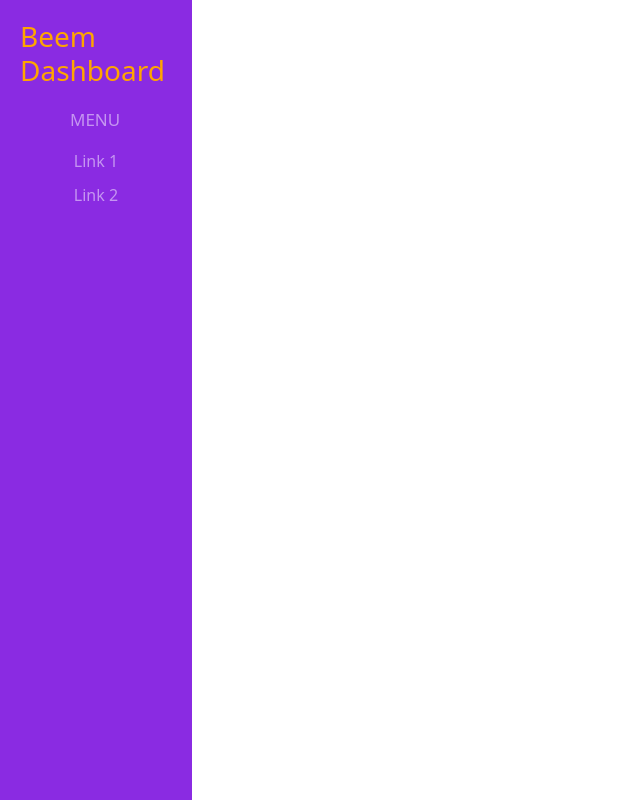
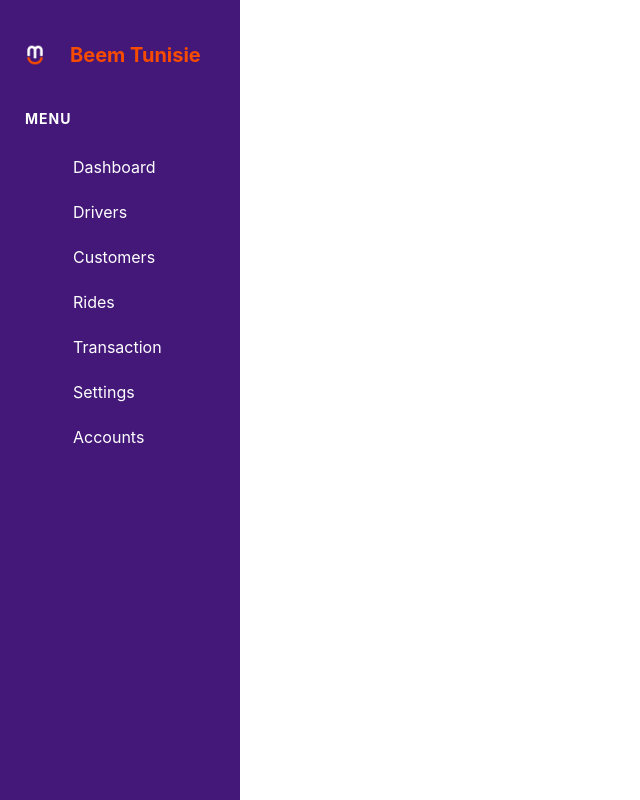
Before and after one commit to dalisaid/Dashboard-Beem, a React (Create React App) app: page / in a window 1280 px wide. Shown: the whole page, without its empty margins (0-640 px from the left). Built offline with nearby package versions, Linux system fonts and the light colour scheme.

Commit message:
Modification front end sidebar

```diff
--- a/package.json
+++ b/package.json
@@ -3,12 +3,18 @@
   "version": "0.1.0",
   "private": true,
   "dependencies": {
+    "@ant-design/icons": "^5.3.5",
+    "@fortawesome/fontawesome-svg-core": "^6.5.1",
+    "@fortawesome/free-solid-svg-icons": "^6.5.1",
+    "@fortawesome/react-fontawesome": "^0.2.0",
     "@testing-library/jest-dom": "^5.17.0",
     "@testing-library/react": "^13.4.0",
     "@testing-library/user-event": "^13.5.0",
+    "lucide-react": "^0.363.0",
     "react": "^18.2.0",
     "react-bootstrap": "^2.10.1",
     "react-dom": "^18.2.0",
+    "react-icons": "^5.0.1",
     "react-router-dom": "^6.22.3",
     "react-scripts": "5.0.1",
     "web-vitals": "^2.1.4"
--- a/src/App.js
+++ b/src/App.js
@@ -1,7 +1,4 @@
 import React from 'react';
-import 'bootstrap/dist/css/bootstrap.min.css';
-
-import {Authentification} from "./components/Authentification";
 import { Sidebar } from './components/Sidebar';
 
 const App = () => {
--- a/src/components/Authentification.jsx
+++ /dev/null
@@ -1,12 +0,0 @@
-import React from 'react';
-
-
-export const Authentification = () => {
-  return (
-    <div >
-
-        samer
-
-    </div>
-  );
-};
--- a/src/components/Sidebar.jsx
+++ b/src/components/Sidebar.jsx
@@ -1,21 +1,63 @@
 import React from 'react';
-import { Container, OverlayTrigger, Tooltip } from 'react-bootstrap';
+import '../css/sidebar.css';
+import { FontAwesomeIcon } from '@fortawesome/react-fontawesome';
+import {
+    faChartBar,
+    faUser,
+    faCar,
+    faMoneyCheckAlt,
+    faCog,
+    faUserCircle ,
+    faUserFriends
+} from '@fortawesome/free-solid-svg-icons';
 
 export const Sidebar = () => {
-  return (
-    <div style={{ backgroundColor: '#8a2be2', width: '15%', minHeight: '100vh', padding: '20px' }}>
-      <h3 style={{ color: 'white', marginBottom: '20px' ,color:"orange" }}>Beem Dashboard</h3>
-      {/* Add other sidebar content here */}
-      <p style={{color: 'rgba(255, 255, 255, 0.5)' ,fontSize:" 17px", marginLeft:"50px"}}>MENU</p>
-      <ul  style={{ listStyleType: 'none', padding: 0, textAlign:"center" }}>
-        <li style={{ marginBottom: '10px' }}>
-          <a href="#" style={{ color: 'rgba(255, 255, 255, 0.5)', textDecoration: 'none' }}>Link 1</a>
-        </li>
-        <li style={{ marginBottom: '10px' }}>
-          <a href="#" style={{ color: 'rgba(255, 255, 255, 0.5)', textDecoration: 'none' }}>Link 2</a>
-        </li>
-        {/* Add more links as needed */}
-      </ul>
-    </div>
-  );
-};
+    return (
+        <div className="sidebar-container">
+            <div className="sidebar-content">
+                <div className="logo">
+                    <img src="/img/logo.jpg" alt="Logo" />
+                    <span className="bold-text">Beem Tunisie</span>
+                </div>
+                <div className="menu-text">MENU</div>
+                <div className="dashboard-box">
+                    <a href="#" className="dashboard-link">
+                        <span className="icon">
+                            <FontAwesomeIcon icon={faChartBar} />
+                        </span> Dashboard
+                    </a>
+                    <a href="#" className="dashboard-link">
+                        <span className="icon">
+                            <FontAwesomeIcon icon={faUser} />
+                        </span> Drivers
+                    </a>
+                    <a href="#" className="dashboard-link">
+                        <span className="icon">
+                            <FontAwesomeIcon icon={faUserFriends} />
+                        </span> Customers
+                    </a>
+                    <a href="#" className="dashboard-link">
+                        <span className="icon">
+                            <FontAwesomeIcon icon={faCar} />
+                        </span> Rides
+                    </a>
+                    <a href="#" className="dashboard-link">
+                        <span className="icon">
+                            <FontAwesomeIcon icon={faMoneyCheckAlt} />
+                        </span> Transaction
+                    </a>
+                    <a href="#" className="dashboard-link">
+                        <span className="icon">
+                            <FontAwesomeIcon icon={faCog} />
+                        </span> Settings
+                    </a>
+                    <a href="#" className="dashboard-link">
+                        <span className="icon">
+                            <FontAwesomeIcon icon={faUserCircle} />
+                        </span> Accounts
+                    </a>
+                </div>
+            </div>
+        </div>
+    );
+}
--- /dev/null
+++ b/src/css/sidebar.css
@@ -0,0 +1,86 @@
+.sidebar-container {
+    width: 240px;
+    height: 100%;
+    position: fixed;
+    top: 0;
+    left: 0;
+    background-color: #441879; /* Dark purple background */
+    color: #F74B00; /* Text color */
+}
+.bold-text {
+    font-weight: bold;
+    font-size: 20px;
+  }
+
+.background {
+    width: 100%;
+    height: 100%;
+    position: absolute;
+    top: 0;
+    left: 0;
+    background: #441879; /* Dark purple background */
+    opacity: 0.5; /* Added opacity to background */
+}
+
+.sidebar-content {
+    padding-top: 20px; /* Adjust as needed */
+}
+
+.logo {
+    display: flex;
+    align-items: center;
+    padding: 10px;
+}
+
+.logo img {
+    width: 50px; /* Adjust logo width */
+    height: auto; /* Maintain aspect ratio */
+    margin-right: 10px;
+}
+
+.menu-text {
+    margin-top: 20px; /* Adjust margin as needed */
+    margin-bottom: 10px; /* Adjust margin as needed */
+    font-size: 14px; /* Increased font size */
+    font-weight: bold; /* Increased font weight */
+    letter-spacing: 1px;
+    color: #ffffff; /* White text color */
+    margin-left: 25px;
+}
+
+.dashboard-box {
+    margin-top: 20px; /* Adjust margin as needed */
+    margin-left: 10px;
+}
+
+.dashboard-text {
+    margin-left: 20px; /* Adjust margin as needed */
+    font-size: 16px; /* Increased font size */
+    color: #ffffff; /* White text color */
+}
+
+.dashboard-link {
+    display: block;
+    padding: 10px 10px 10px 53px; /* Adjust padding to move text to the left */
+    margin-bottom: 5px;
+    color: white;
+    text-decoration: none;
+    border-radius: 5px;
+    margin-right: 10px;
+    margin-left: 10px;
+    position: relative;
+  }
+
+  .dashboard-link:hover {
+    background-color: #584cac;
+  }
+  .dashboard-link .icon {
+    display: none; /* Hide the icon by default */
+    position: absolute; /* Position the icon absolutely within its parent link */
+    left: 20px; /* Adjust this value to position the icon as needed */
+    top: 50%; /* Position the icon vertically centered */
+    transform: translateY(-50%); /* Adjust this value to vertically center the icon */
+}
+.dashboard-link:hover .icon {
+    display: inline-block; /* Display the icon when the parent link is hovered */
+}
```
Also changed, not shown: public/img/logo.jpg (added), 1 other file (tests, documents, lock files or other folders).
